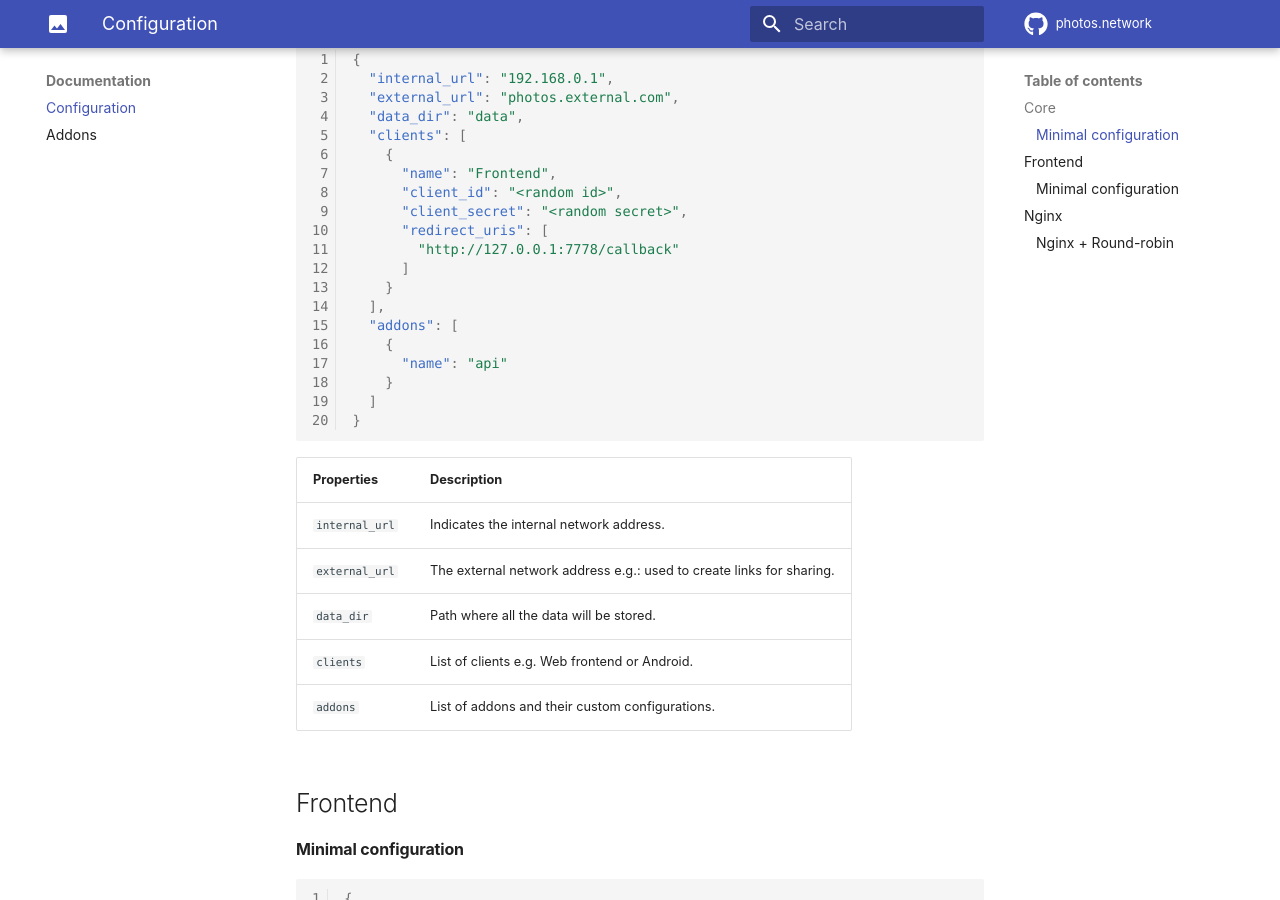
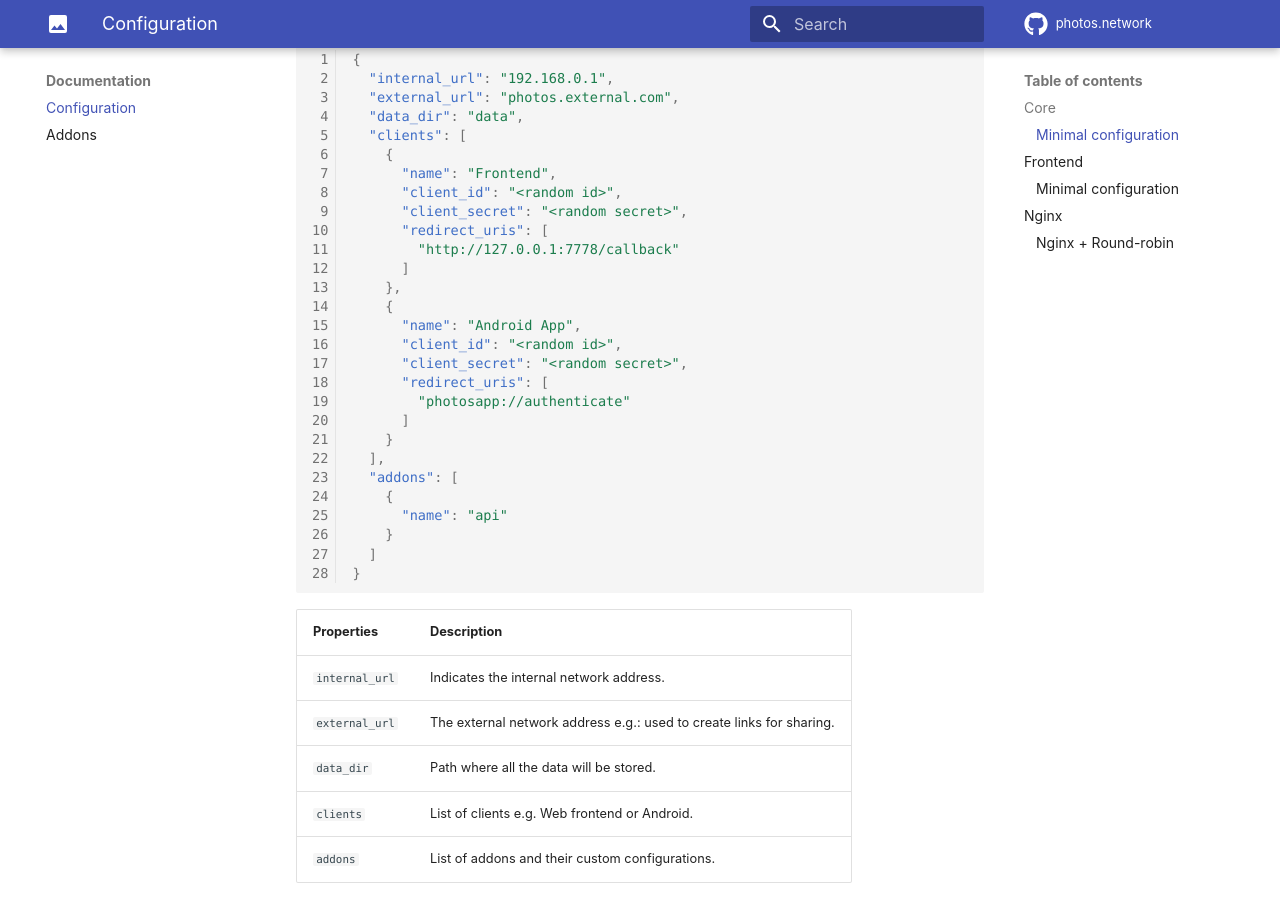
Before and after one commit to photos-network/photos.network, an MkDocs documentation site: the page built from docs/documentation/index.md, in a window 1280 px wide and 900 px high, scrolled down 281 px. Built offline with MkDocs 1.6.1 and Material for MkDocs 9.7.7, drawn with Linux system fonts in a browser that asks for light colours.

Commit message:
add android client to sample configuration

```diff
--- a/docs/documentation/index.md
+++ b/docs/documentation/index.md
@@ -15,6 +15,14 @@
       "client_secret": "<random secret>",
       "redirect_uris": [
         "http://127.0.0.1:7778/callback"
+      ]
+    },
+    {
+      "name": "Android App",
+      "client_id": "<random id>",
+      "client_secret": "<random secret>",
+      "redirect_uris": [
+        "photosapp://authenticate"
       ]
     }
   ],
```
